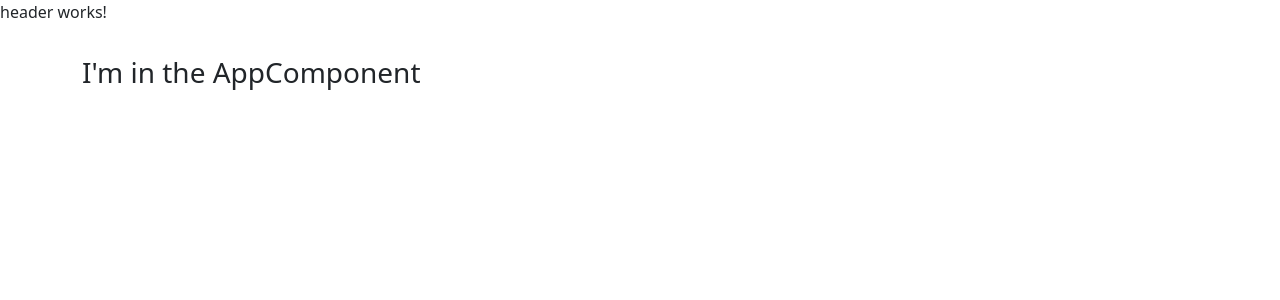
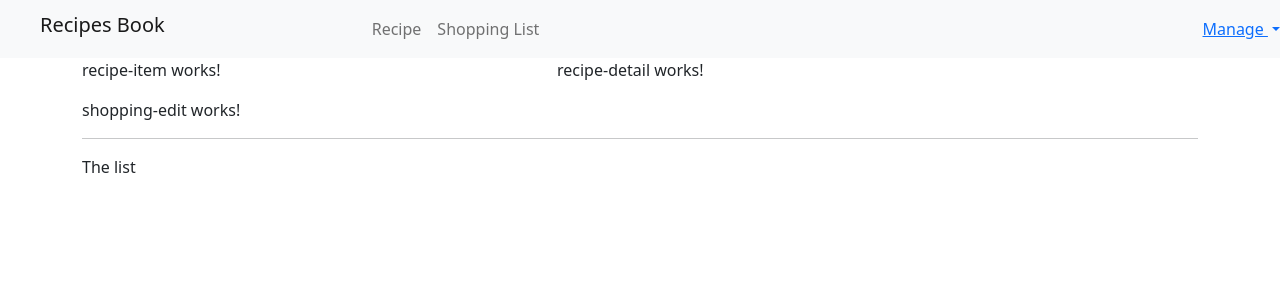
Before and after one commit to balakhonskaya/recipe-angular-app, an Angular app in the folder recipe-app/: page / in a window 1280 px wide. Shown: the top 300 px of the page. Built offline with nearby package versions, Linux system fonts and the light colour scheme.

Commit message:
Add navigation in header

```diff
--- a/recipe-app/src/app/app.component.html
+++ b/recipe-app/src/app/app.component.html
@@ -2,7 +2,8 @@
 <div class="container">
   <div class="row">
     <div class="clo-md-12">
-      <h3>I'm in the AppComponent</h3>
+      <app-recipes></app-recipes>
+      <app-shopping-list></app-shopping-list>
     </div>
   </div>
 </div>
--- a/recipe-app/src/app/header/header.component.css
+++ b/recipe-app/src/app/header/header.component.css
@@ -0,0 +1,3 @@
+h3 {
+    margin-left: 40px;
+}
--- a/recipe-app/src/app/header/header.component.html
+++ b/recipe-app/src/app/header/header.component.html
@@ -1 +1,27 @@
-<p>header works!</p>
+
+<nav class="navbar navbar-light navbar-expand-md bg-light justify-content-center">
+    <h3><a href="/" class="navbar-brand d-flex w-50 mr-auto">Recipes Book</a></h3>
+    <button class="navbar-toggler" type="button" data-toggle="collapse" data-target="#collapsingNavbar3">
+        <span class="navbar-toggler-icon"></span>
+    </button>
+    <div class="navbar-collapse collapse w-100" id="collapsingNavbar3">
+        <ul class="navbar-nav w-100 justify-content-center">
+            <li class="nav-item active">
+                <a class="nav-link" href="#">Recipe</a>
+            </li>
+            <li class="nav-item">
+                <a class="nav-link" href="#">Shopping List</a>
+            </li>
+        </ul>
+        <ul class="nav navbar-nav ml-auto w-100 justify-content-end">
+            <li class="nav-item dropdown">
+                <a href="#" class="dropdown-toggle" role="button">Manage <span class="caret"></span>
+                </a>
+                <ul class="dropdown-menu">
+                    <li><a href="#">Save Date</a></li>
+                    <li><a href="#">Fetch Date</a></li>
+                </ul>
+            </li>
+        </ul>
+    </div>
+</nav>
--- a/recipe-app/src/app/recipes/recipe-list/recipe-list.component.html
+++ b/recipe-app/src/app/recipes/recipe-list/recipe-list.component.html
@@ -1 +1 @@
-<p>recipe-list works!</p>
+<app-recipe-item></app-recipe-item>
--- a/recipe-app/src/app/recipes/recipes.component.html
+++ b/recipe-app/src/app/recipes/recipes.component.html
@@ -1 +1,8 @@
-<p>recipes works!</p>
+<div class="row">
+    <div class="col-md-5">
+        <app-recipe-list></app-recipe-list>
+    </div>
+    <div class="col-md-7">
+        <app-recipe-detail></app-recipe-detail>
+    </div>
+</div>
--- a/recipe-app/src/app/shopping-list/shopping-list.component.html
+++ b/recipe-app/src/app/shopping-list/shopping-list.component.html
@@ -1 +1,7 @@
-<p>shopping-list works!</p>
+<div class="row">
+    <div class="col-xs-10">
+        <app-shopping-edit></app-shopping-edit>
+        <hr>
+        <p>The list</p>
+    </div>
+</div>
```
